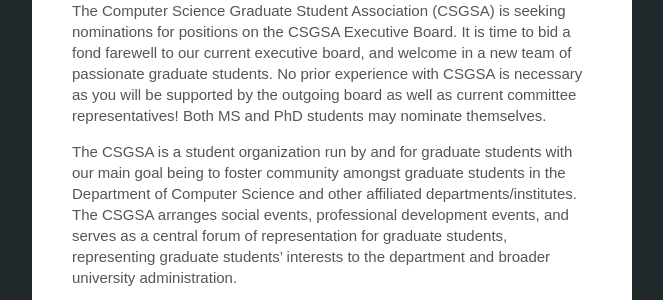
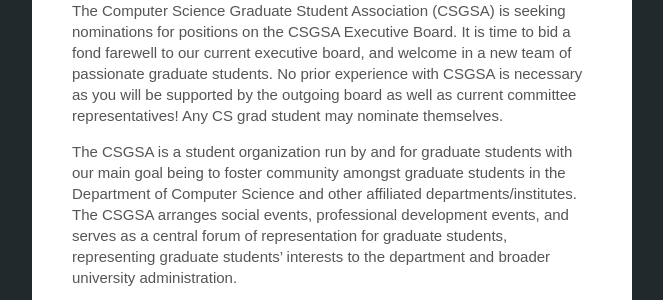
Before and after one commit to casassg/events-landing, a Jekyll site: the page built from _newsletters/2019-11-06-Fall-2019-2.md, in a window 1280 px wide. Shown: the part 222-522 px from the top of the page, without its empty margins (308-971 px from the left). Built offline with Jekyll 4.4.1, drawn with Linux system fonts in a browser that asks for light colours.

Commit message:
Update 2019-11-06-Fall-2019-2.md

```diff
--- a/_newsletters/2019-11-06-Fall-2019-2.md
+++ b/_newsletters/2019-11-06-Fall-2019-2.md
@@ -4,7 +4,7 @@
 date: 06-11-2019
 ---
 ## CSGSA Elections
-The Computer Science Graduate Student Association (CSGSA) is seeking nominations for positions on the CSGSA Executive Board. It is time to bid a fond farewell to our current executive board, and welcome in a new team of passionate graduate students. No prior experience with CSGSA is necessary as you will be supported by the outgoing board as well as current committee representatives! Both MS and PhD students may nominate themselves.
+The Computer Science Graduate Student Association (CSGSA) is seeking nominations for positions on the CSGSA Executive Board. It is time to bid a fond farewell to our current executive board, and welcome in a new team of passionate graduate students. No prior experience with CSGSA is necessary as you will be supported by the outgoing board as well as current committee representatives! Any CS grad student may nominate themselves.
 
 The CSGSA is a student organization run by and for graduate students with our main goal being to foster community amongst graduate students in the Department of Computer Science and other affiliated departments/institutes. The CSGSA arranges social events, professional development events, and serves as a central forum of representation for graduate students, representing graduate students’ interests to the department and broader university administration.
 
```
